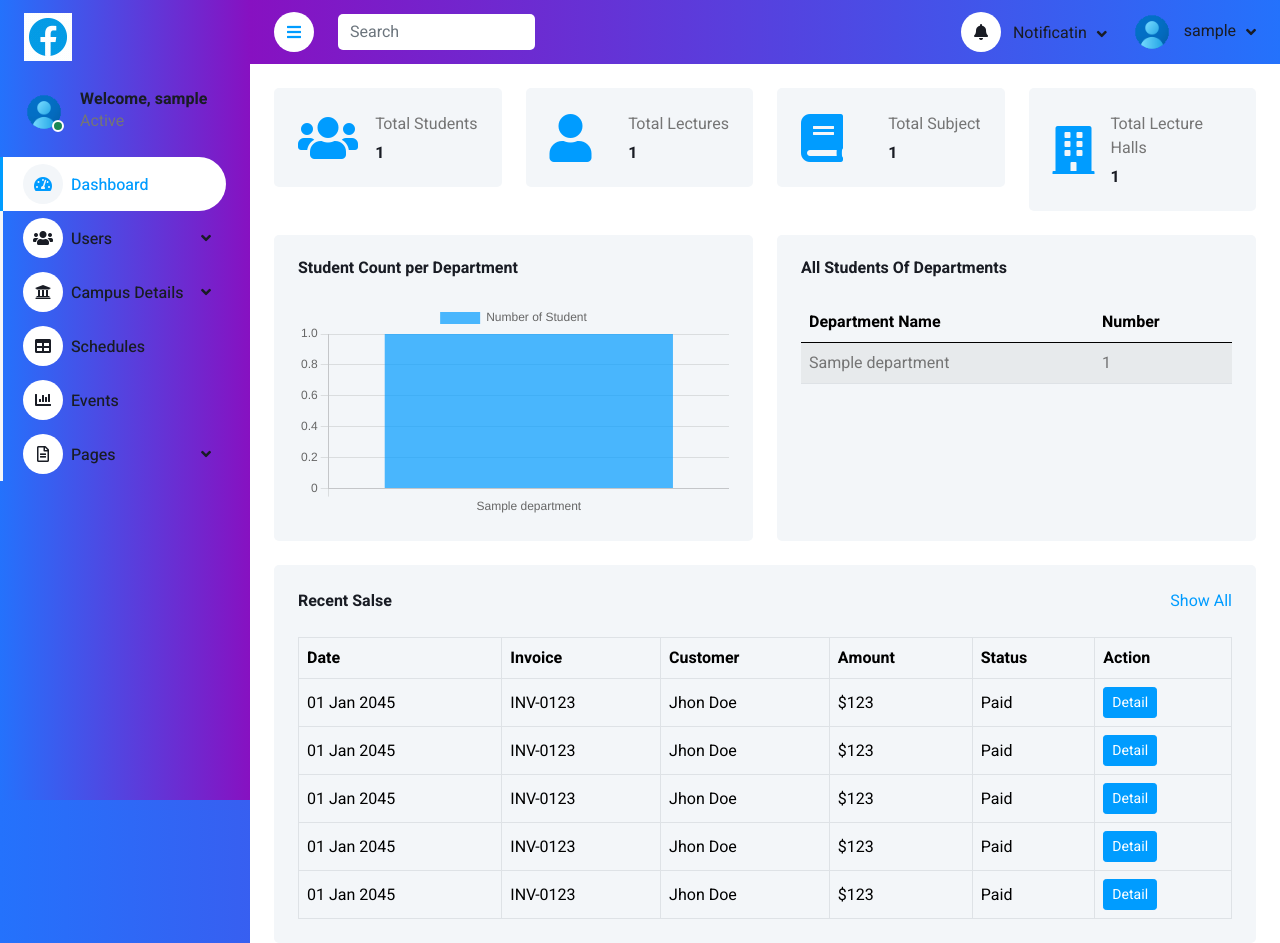
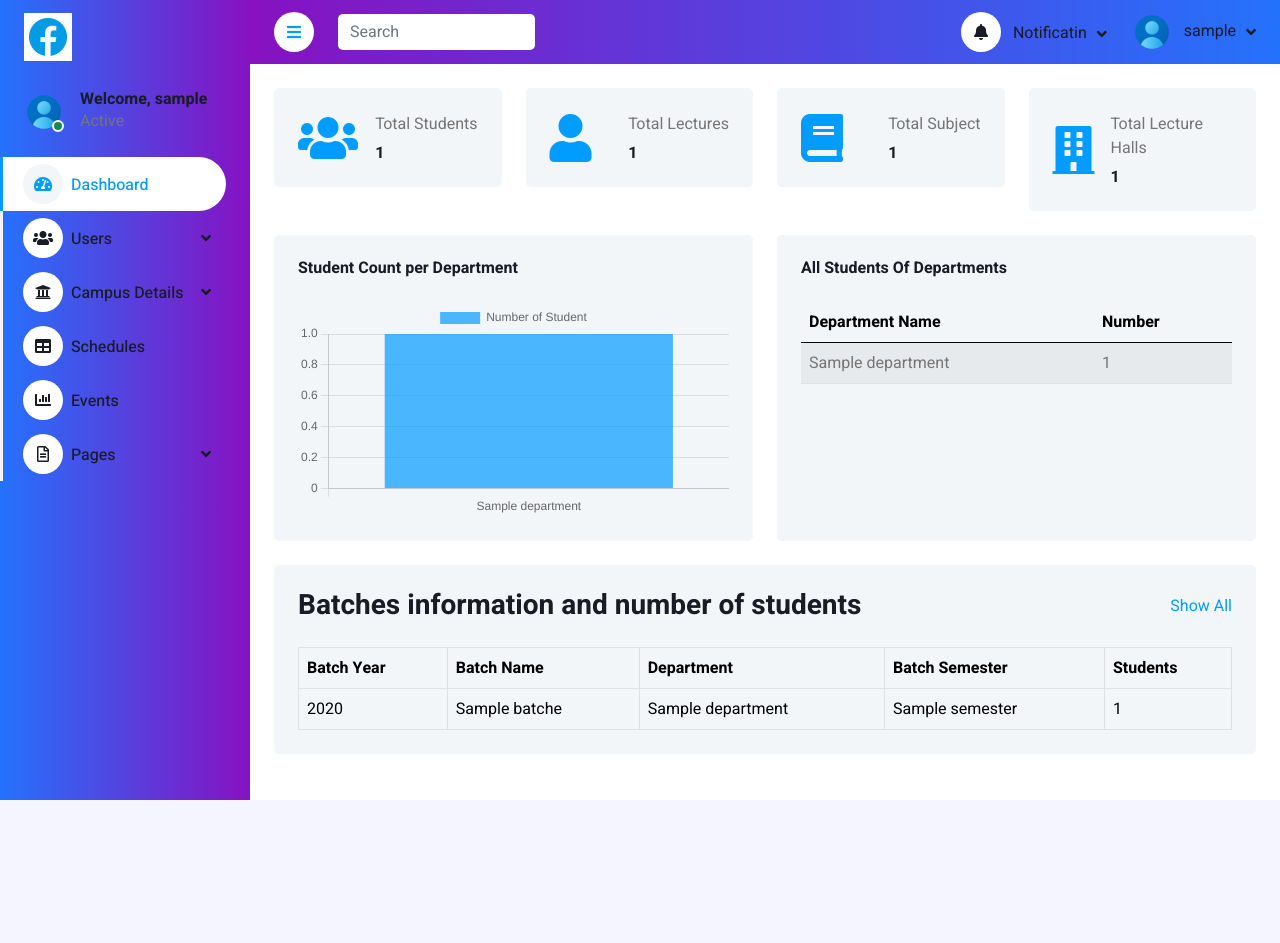
Before and after one commit to Dilan-Sathruwan/LHM_System, a PHP site: page /admin/index.php in a window 1280 px wide. After the commit the page ends 800 px from the top, so only its background shows below. Run offline with PHP 8.4, Linux system fonts and the light colour scheme; the visitor is signed in with stand-in values (Sample User, id 1); tables that the repository leaves empty or names only in its code hold one stand-in row (values such as "Sample post"); some libraries are stand-ins or nearby versions.

Commit message:
update admin  panal

```diff
--- a/admin/index.php
+++ b/admin/index.php
@@ -20,7 +20,7 @@ try {
 
 
 
-    // Query to get department names and number of students in each department
+    // ##########  Query to get department names and number of students in each department
     $query = "
      SELECT departments.department_name, COUNT(students.id) as student_count
      FROM departments
@@ -35,7 +35,7 @@ try {
         $student_counts[] = $row['student_count'];
 
 
-        // SQL query to get department names and number of students
+        // ########### SQL query to get department names and number of students
     $query1 = "
     SELECT d.department_name, COUNT(s.id) AS student_count1
     FROM departments d
@@ -46,6 +46,22 @@ try {
         // Execute the query
         $stmt1 = $conn->query($query1);
         $department = $stmt1->fetchAll(PDO::FETCH_ASSOC);
+
+
+
+    // SQL query to get batches information and number of students
+    $query2 = "
+    SELECT b.batch_year, b.batch_name, d.department_name, sem.sem_name, COUNT(s.id) AS student_count2
+    FROM batches b
+    LEFT JOIN students s ON b.id = s.batch_id
+    LEFT JOIN departments d ON d.id = b.department_id
+    LEFT JOIN semester sem ON sem.id = b.semester_id
+    GROUP BY b.batch_year, b.batch_name, d.department_name, sem.sem_name
+    ";
+
+        // Execute the query for batches
+        $stmt2 = $conn->query($query2);
+        $batches = $stmt2->fetchAll(PDO::FETCH_ASSOC);
     }
 } catch (PDOException $e) {
     echo "Database connection failed: " . $e->getMessage();
@@ -156,62 +172,36 @@ try {
     <div class="container-fluid pt-4 px-4">
         <div class="bg-light text-center rounded p-4">
             <div class="d-flex align-items-center justify-content-between mb-4">
-                <h6 class="mb-0">Recent Salse</h6>
+                <h3 class="mb-0">Batches information and number of students</h3>
                 <a href="">Show All</a>
             </div>
             <div class="table-responsive">
                 <table class="table text-start align-middle table-bordered table-hover mb-0">
                     <thead>
                         <tr class="text-dark">
-                            <th scope="col">Date</th>
-                            <th scope="col">Invoice</th>
-                            <th scope="col">Customer</th>
-                            <th scope="col">Amount</th>
-                            <th scope="col">Status</th>
-                            <th scope="col">Action</th>
+                            <th scope="col">Batch Year</th>
+                            <th scope="col">Batch Name</th>
+                            <th scope="col">Department</th>
+                            <th scope="col">Batch Semester</th>
+                            <th scope="col">Students</th>
                         </tr>
                     </thead>
                     <tbody>
+                        <?php if (!empty($batches)): ?>
+                            <?php foreach ($batches as $batch): ?>
                                 <tr>
-                            <td>01 Jan 2045</td>
-                            <td>INV-0123</td>
-                            <td>Jhon Doe</td>
-                            <td>$123</td>
-                            <td>Paid</td>
-                            <td><a class="btn btn-sm btn-primary" href="">Detail</a></td>
+                                    <td><?php echo htmlspecialchars($batch['batch_year']); ?></td>
+                                    <td><?php echo htmlspecialchars($batch['batch_name']); ?></td>
+                                    <td><?php echo htmlspecialchars($batch['department_name']); ?></td>
+                                    <td><?php echo htmlspecialchars($batch['sem_name']); ?></td>
+                                    <td><?php echo htmlspecialchars($batch['student_count2']); ?></td>
                                 </tr>
+                            <?php endforeach; ?>
+                        <?php else: ?>
                             <tr>
-                            <td>01 Jan 2045</td>
-                            <td>INV-0123</td>
-                            <td>Jhon Doe</td>
-                            <td>$123</td>
-                            <td>Paid</td>
-                            <td><a class="btn btn-sm btn-primary" href="">Detail</a></td>
+                                <td colspan="5">No data available</td>
                             </tr>
-                        <tr>
-                            <td>01 Jan 2045</td>
-                            <td>INV-0123</td>
-                            <td>Jhon Doe</td>
-                            <td>$123</td>
-                            <td>Paid</td>
-                            <td><a class="btn btn-sm btn-primary" href="">Detail</a></td>
-                        </tr>
-                        <tr>
-                            <td>01 Jan 2045</td>
-                            <td>INV-0123</td>
-                            <td>Jhon Doe</td>
-                            <td>$123</td>
-                            <td>Paid</td>
-                            <td><a class="btn btn-sm btn-primary" href="">Detail</a></td>
-                        </tr>
-                        <tr>
-                            <td>01 Jan 2045</td>
-                            <td>INV-0123</td>
-                            <td>Jhon Doe</td>
-                            <td>$123</td>
-                            <td>Paid</td>
-                            <td><a class="btn btn-sm btn-primary" href="">Detail</a></td>
-                        </tr>
+                        <?php endif; ?>
                     </tbody>
                 </table>
             </div>
```
Lines whose indentation alone changed are shown as unchanged.
